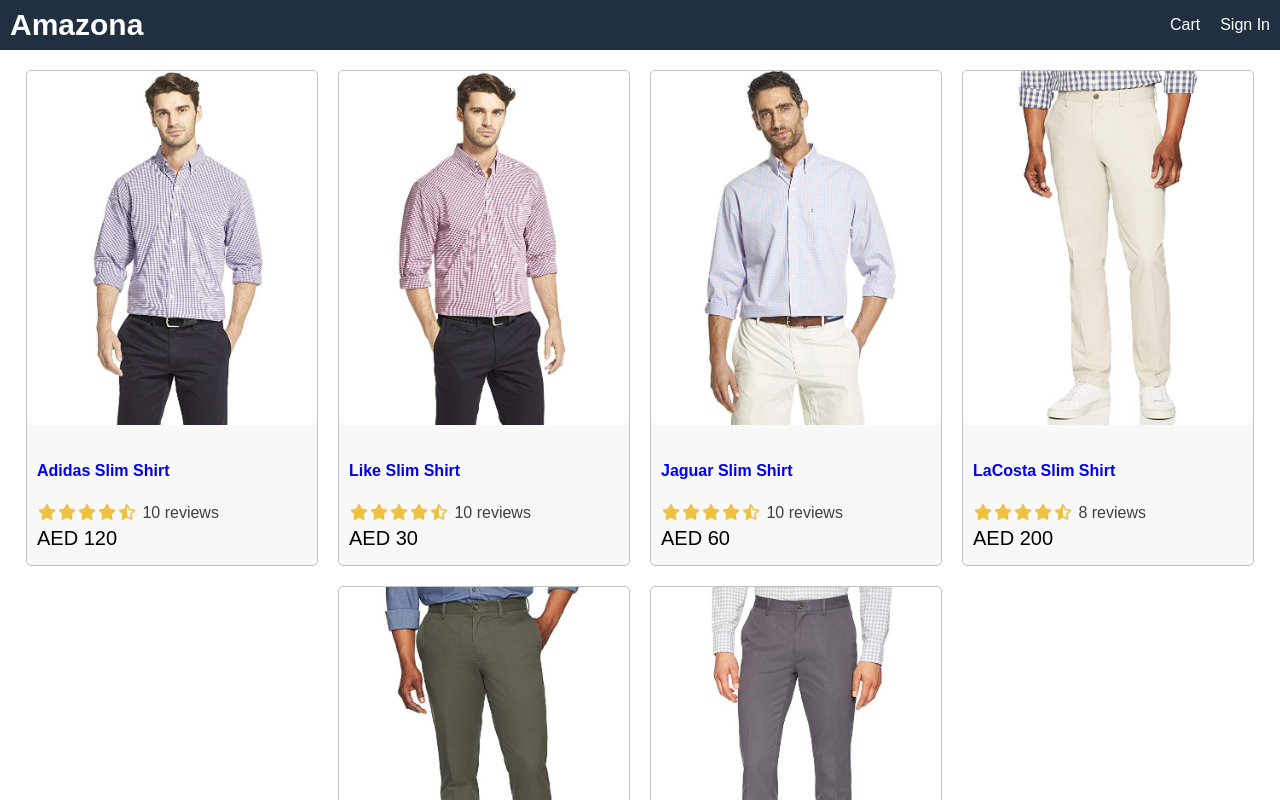
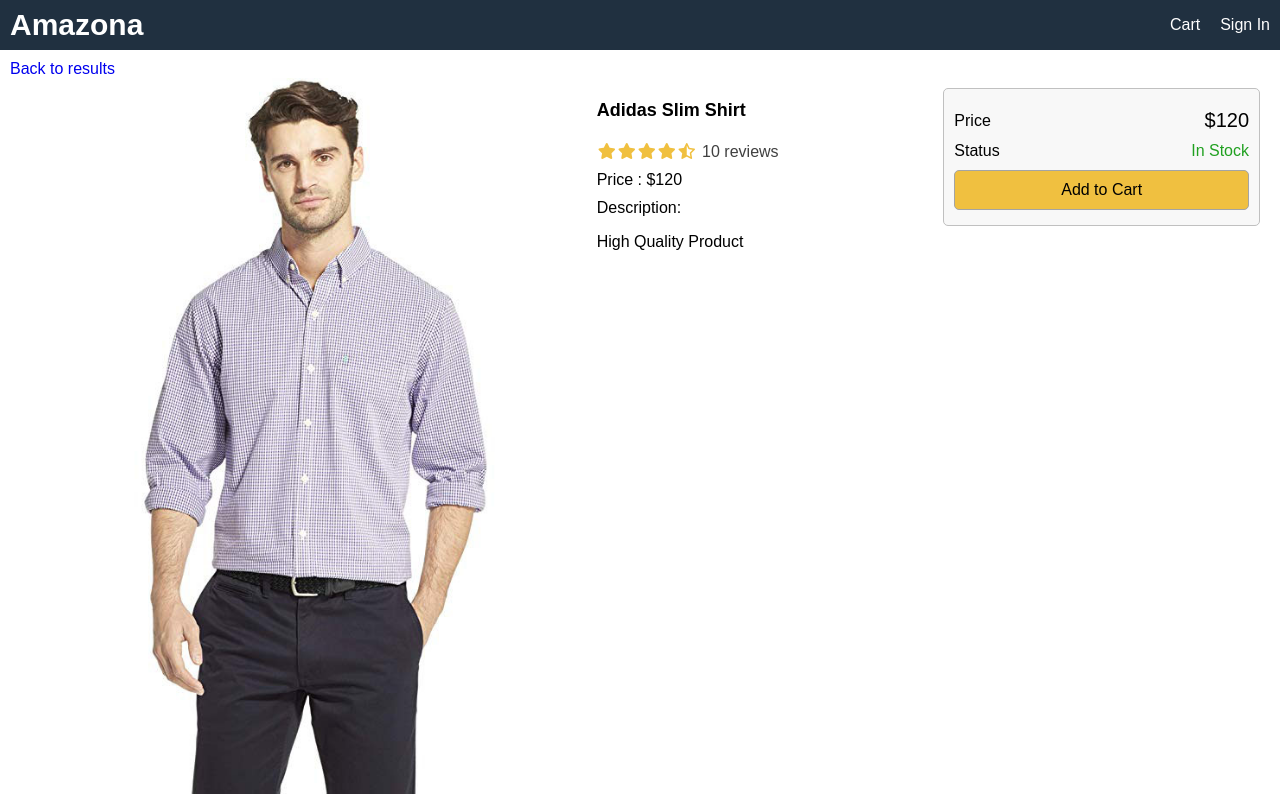
Before and after one commit to zayedbingazidev/AmazonClone, a React (Create React App) app in the folder frontend/: page /product/1 in a window 1280 px wide. Shown: the top 800 px of the page. Built offline with nearby package versions, Linux system fonts and the light colour scheme.

Commit message:
A lot of changes to make ProductScreen

```diff
--- a/frontend/package.json
+++ b/frontend/package.json
@@ -8,6 +8,7 @@
     "@testing-library/user-event": "^12.8.3",
     "react": "^17.0.2",
     "react-dom": "^17.0.2",
+    "react-router-dom": "^5.2.0",
     "react-scripts": "4.0.3",
     "web-vitals": "^1.1.2"
   },
--- a/frontend/src/App.js
+++ b/frontend/src/App.js
@@ -1,8 +1,13 @@
 import data from './data';
 import Product from './components/Product'
-
+import { BrowserRouter, Route } from 'react-router-dom'
+import ProductScreen from './screens/ProductScreen';
+import HomeScreen from './screens/HomeScreen';
 function App() {
   return (
+    <BrowserRouter>
+
+
       <div className="grid-container">
         <header className="row">
           <div>
@@ -14,20 +19,14 @@
           </div>
         </header>
         <main>
-        <div className="row center">
-          {
-            data.products.map((product) => {
-              return (
-                <Product key={product._id} product={product}/>
-               )
-            })
-          }
-        </div>
+          <Route path="/product/:id" component={ProductScreen}></Route>  {/* no need to put exact here */}
+          <Route path="/" component={HomeScreen} exact></Route>
         </main>
         <footer className="row center">
               All Rights Reserved
         </footer>
       </div>
+    </BrowserRouter>
   );
 }
 
--- a/frontend/src/data.js
+++ b/frontend/src/data.js
@@ -6,6 +6,7 @@
                   category: 'Shirts',
                   image: '/images/p1.jpg',
                   price: 120,
+                  countInStock: 5,
                   brand: 'Adidas',
                   rating: 4.5,
                   numReviews: 10,
@@ -18,6 +19,7 @@
                   category: 'Shirts',
                   image: '/images/p2.jpg',
                   price: 30,
+                  countInStock: 5,
                   brand: 'Like',
                   rating: 4.5,
                   numReviews: 10,
@@ -30,6 +32,7 @@
                   category: 'Shirts',
                   image: '/images/p3.jpg',
                   price: 60,
+                  countInStock: 5,
                   brand: 'Jaguar',
                   rating: 4.5,
                   numReviews: 10,
@@ -42,6 +45,7 @@
                   category: 'Shirts',
                   image: '/images/p4.jpg',
                   price: 200,
+                  countInStock: 5,
                   brand: 'LaCosta',
                   rating: 4.5,
                   numReviews: 8,
@@ -54,6 +58,7 @@
                   category: 'Shirts',
                   image: '/images/p5.jpg',
                   price: 40,
+                  countInStock: 0,
                   brand: 'Elvis',
                   rating: 4.5,
                   numReviews: 5,
@@ -66,6 +71,7 @@
                   category: 'Shirts',
                   image: '/images/p6.jpg',
                   price: 100,
+                  countInStock: 5,
                   brand: 'Belayat',
                   rating: 4.5,
                   numReviews: 15,
--- a/frontend/src/index.css
+++ b/frontend/src/index.css
@@ -57,6 +57,34 @@
   font-size: 1.6rem;
   padding: 1rem 0;
 }
+ul {
+  padding: 0;
+  margin: 0;
+  list-style-type: none;
+}
+li {
+  margin-top: 1rem;
+}
+button {
+  padding: 1rem;
+  border-radius: 0.5rem;
+  border: 0.1rem #a4a4a4 solid;
+  font-size: 1.6rem; /* 10 * 1.6 = 16rem*/
+  font-family: Arial, Helvetica, sans-serif;
+  -webkit-font-smoothing: antialiased;
+  -moz-osx-font-smoothing: grayscale;
+  background-color: #f8f8f8;
+  cursor: pointer;
+}
+button:hover {
+  border: 0.2rem #404040 solid;
+}
+button.primary {
+  background-color: #f0c040;
+}
+button.block {
+  width: 100%;
+}
 
 /* ------- header ------- */
 header a {
@@ -77,6 +105,15 @@
 .row.center {
   justify-content: center;
 }
+.row.top {
+  align-items: flex-start;
+}
+.col-1 {
+  flex: 1 1 25rem;
+}
+.col-2 {
+  flex: 1 1 50rem;
+}
 
 /* ----- image ----- */
 img {
@@ -84,6 +121,9 @@
 }
 img.medium {
   max-width: 29rem;
+  width: 100%;
+}
+img.large {
   width: 100%;
 }
 
@@ -112,3 +152,11 @@
 .rating span:last-child {
   color: #404040;
 }
+
+/* Alrert */
+.success {
+  color: #20a020;
+}
+.error {
+  color: #a02020;
+}
--- /dev/null
+++ b/frontend/src/screens/HomeScreen.js
@@ -0,0 +1,19 @@
+import React from 'react'
+import Product from '../components/Product'
+import data from '../data'
+
+export default function HomeScreen() {
+      return (
+            <div>
+                  <div className="row center">
+                        {
+                              data.products.map((product) => {
+                              return (
+                              <Product key={product._id} product={product}/>
+                              )
+                              })
+                        }
+                  </div>
+            </div>
+      )
+}
--- /dev/null
+++ b/frontend/src/screens/ProductScreen.js
@@ -0,0 +1,71 @@
+import React from 'react'
+import { Link } from 'react-router-dom'
+import Product from '../components/Product'
+import Rating from '../components/Rating';
+import data from '../data'
+
+export default function ProductScreen(props) {
+      const product = data.products.find(item => {
+            return item._id === props.match.params.id;
+      })
+      if (!product) {
+            return <div>Product Not Found</div>
+      }
+      return (
+            <div>
+                  <Link to="/">Back to results</Link>
+                  <div className="row top">
+                        <div className="col-2">
+                              <img className="large" src={product.image} alt={product.name}/>
+                        </div>
+                        <div className="col-1">
+                              <ul>
+                                    <li>
+                                          <h1>{product.name}</h1>
+                                    </li>
+                                    <li>
+                                          <Rating rating={product.rating} numReviews={product.numReviews}/>
+                                    </li>
+                                    <li>
+                                          Price : ${product.price}
+                                    </li>
+                                    <li>
+                                          Description:
+                                          <p>{product.description}</p>
+                                    </li>
+                              </ul>
+                        </div>
+                        <div className="col-1">
+                              <div className="card card-body">
+                                    <ul>
+                                          <li>
+                                                <div className="row">
+                                                      <div>Price</div>
+                                                      <div className="price">${product.price}</div>
+                                                </div>
+                                          </li>
+                                          <li>
+                                                <div className="row">
+                                                      <div>Status</div>
+                                                      <div>&nbsp;
+                                                            {
+                                                                  product.countInStock>0?
+                                                                  <span className="success">In Stock</span>
+                                                                  :<span className="error">Unavailable</span>
+                                                            }
+                                                      </div>
+                                                </div>
+                                          </li>
+                                          <li>
+                                                <button className="primary block">
+                                                      Add to Cart
+                                                </button>
+                                          </li>
+                                    </ul>
+                              </div>
+
+                        </div>
+                  </div>
+            </div>
+      )
+}
```
Also changed, not shown: 1 other file (tests, documents, lock files or other folders). Lines whose indentation alone changed are shown as unchanged.
